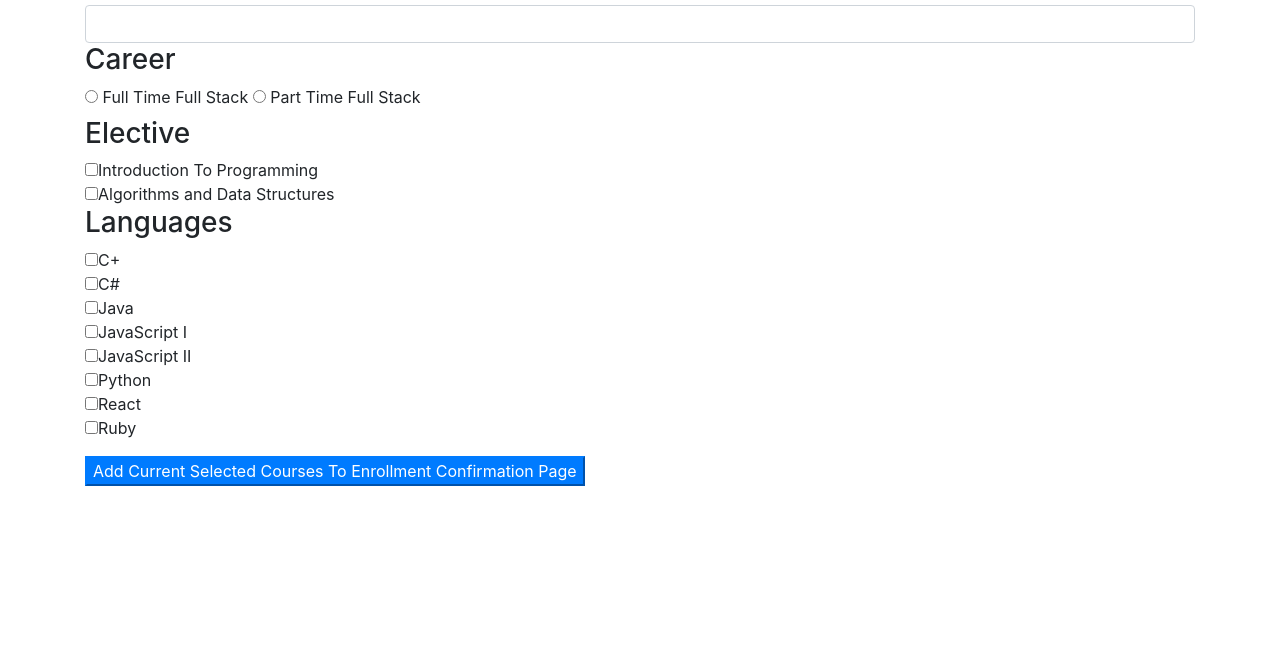
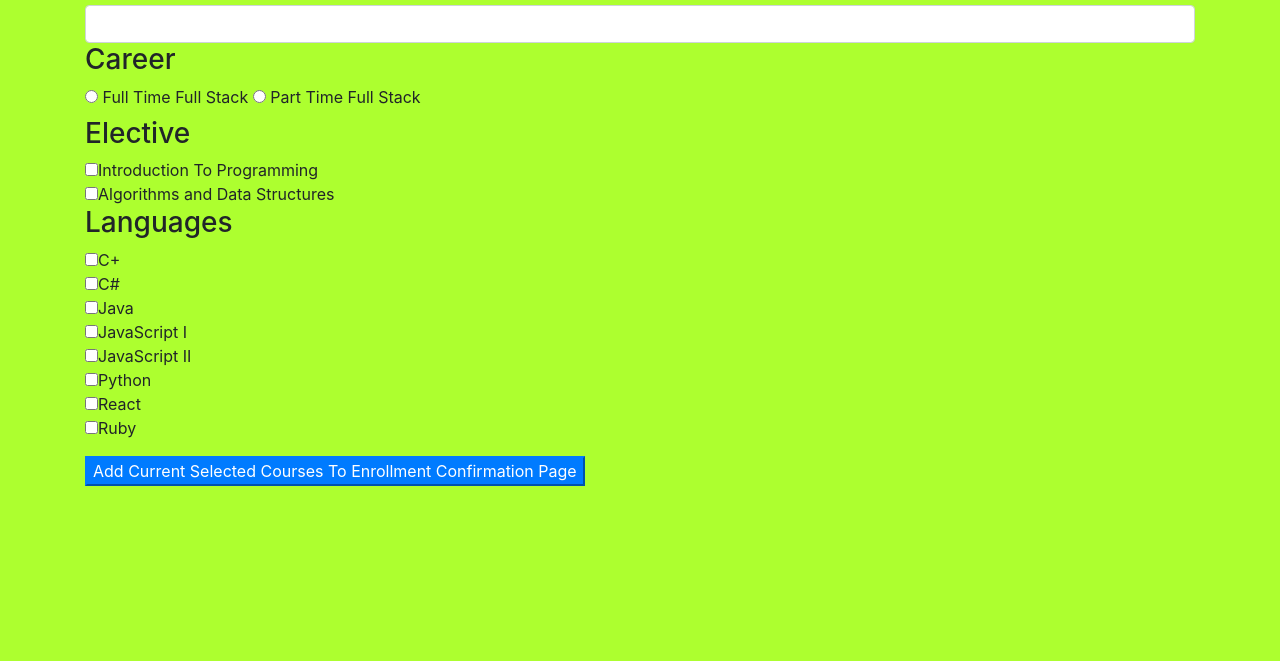
Before and after one commit to shanole/tech-course-catalog, a website built with webpack: page src/index.html in a window 1280 px wide. Shown: the part 139-800 px from the top of the page. Built offline with nearby package versions, Linux system fonts and the light colour scheme.

Commit message:
change backround color Co-authored-by: Juan Hasbun <zemenarwow@gmail.com>

```diff
--- a/src/css/styles.css
+++ b/src/css/styles.css
@@ -1,3 +1,3 @@
-#results {
-  display: none;
+body {
+  background-color:greenyellow;
 }
```
